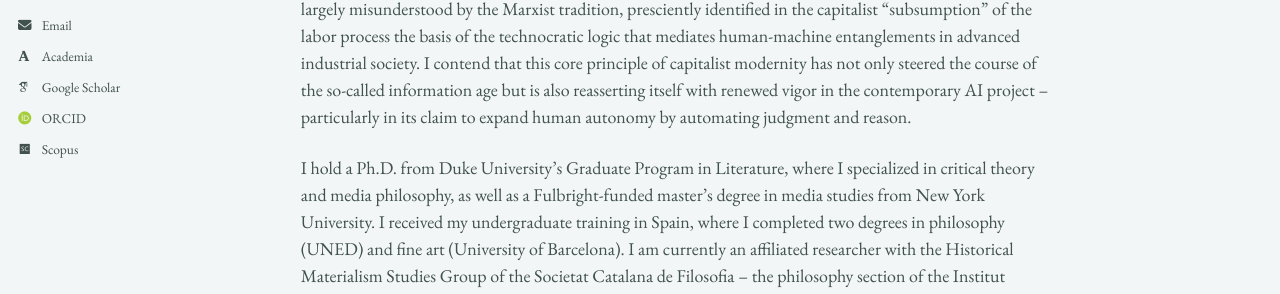
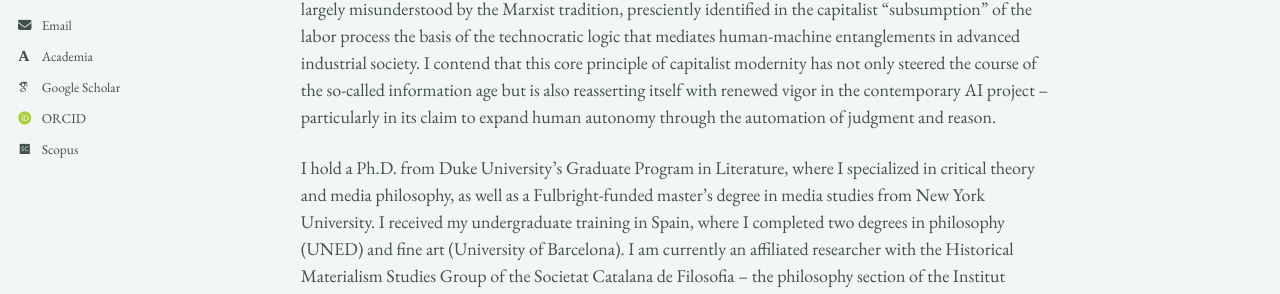
Before and after one commit to epujol90/epujol90.github.io, a Jekyll site: the page built from _pages/about.md, in a window 1280 px wide and 1042 px high. Shown: the part 413-707 px from the top of the window. Built offline with Jekyll 4.4.1, drawn with Linux system fonts in a browser that asks for light colours; some web fonts are replaced; a script bundle is joined from its source files by our own code; library files that are not in the unit come from our copies; some of the changed text lies outside the part shown.

Commit message:
Update about.md

```diff
--- a/_pages/about.md
+++ b/_pages/about.md
@@ -8,6 +8,6 @@ redirect_from:
 ---
 I am a scholar of technology, media, and aesthetics trained in continental philosophy and critical theory in Europe and the United States. My research examines the history and politics of technological modernity -- in particular, the ways the material infrastructures of the modern world embody and uphold relations of power and domination, despite professing to liberate humanity from scarcity and toil.
 
-During my doctoral studies, I focused on the _longue durée_ of industrial modernity and the advent of instrumental reason in technologized society, tracing its roots to the nineteenth century. My dissertation, “Karl Marx, Philosopher of Technics: Critique, Alienation, and the Materiality of Social Power,” grounded this historical inquiry in Marx’s engagement with the industrial literature of his time, reconstructing -- against prevailing productivist and economicist readings -- how he theorized the relationship between capitalism and modern technological transformations. I argued that Marx’s account of industrial development, though largely misunderstood by the Marxist tradition, presciently identified in the capitalist "subsumption" of the labor process the basis of the technocratic logic that mediates human-machine entanglements in advanced industrial society. I contend that this core principle of capitalist modernity has not only steered the course of the so-called information age but is also reasserting itself with renewed vigor in the contemporary AI project -- particularly in its claim to expand human autonomy by automating judgment and reason.
+During my doctoral studies, I focused on the _longue durée_ of industrial modernity and the advent of instrumental reason in technologized society, tracing its roots to the nineteenth century. My dissertation, “Karl Marx, Philosopher of Technics: Critique, Alienation, and the Materiality of Social Power,” grounded this historical inquiry in Marx’s engagement with the industrial literature of his time, reconstructing -- against prevailing productivist and economicist readings -- how he theorized the relationship between capitalism and modern technological transformations. I argued that Marx’s account of industrial development, though largely misunderstood by the Marxist tradition, presciently identified in the capitalist "subsumption" of the labor process the basis of the technocratic logic that mediates human-machine entanglements in advanced industrial society. I contend that this core principle of capitalist modernity has not only steered the course of the so-called information age but is also reasserting itself with renewed vigor in the contemporary AI project -- particularly in its claim to expand human autonomy through the automation of judgment and reason.
 
 I hold a Ph.D. from Duke University’s Graduate Program in Literature, where I specialized in critical theory and media philosophy, as well as a Fulbright-funded master’s degree in media studies from New York University. I received my undergraduate training in Spain, where I completed two degrees in philosophy (UNED) and fine art (University of Barcelona). I am currently an affiliated researcher with the Historical Materialism Studies Group of the Societat Catalana de Filosofia -- the philosophy section of the Institut d’Estudis Catalans, the highest academic body for the Catalan language and culture. My work has appeared in _South Atlantic Quarterly_ and _Marx and Philosophy Review of Books_, with further articles under review or in preparation for _Historical Materialism_, _Theory, Culture & Society_, and a special issue of _Qui Parle_. Alongside my research, I have developed substantive experience in writing pedagogy, including two years of writing center practice at Duke’s Thompson Writing Studio and teaching writing-intensive courses on media theory, philosophy of technology, and the history and politics of AI.
```
